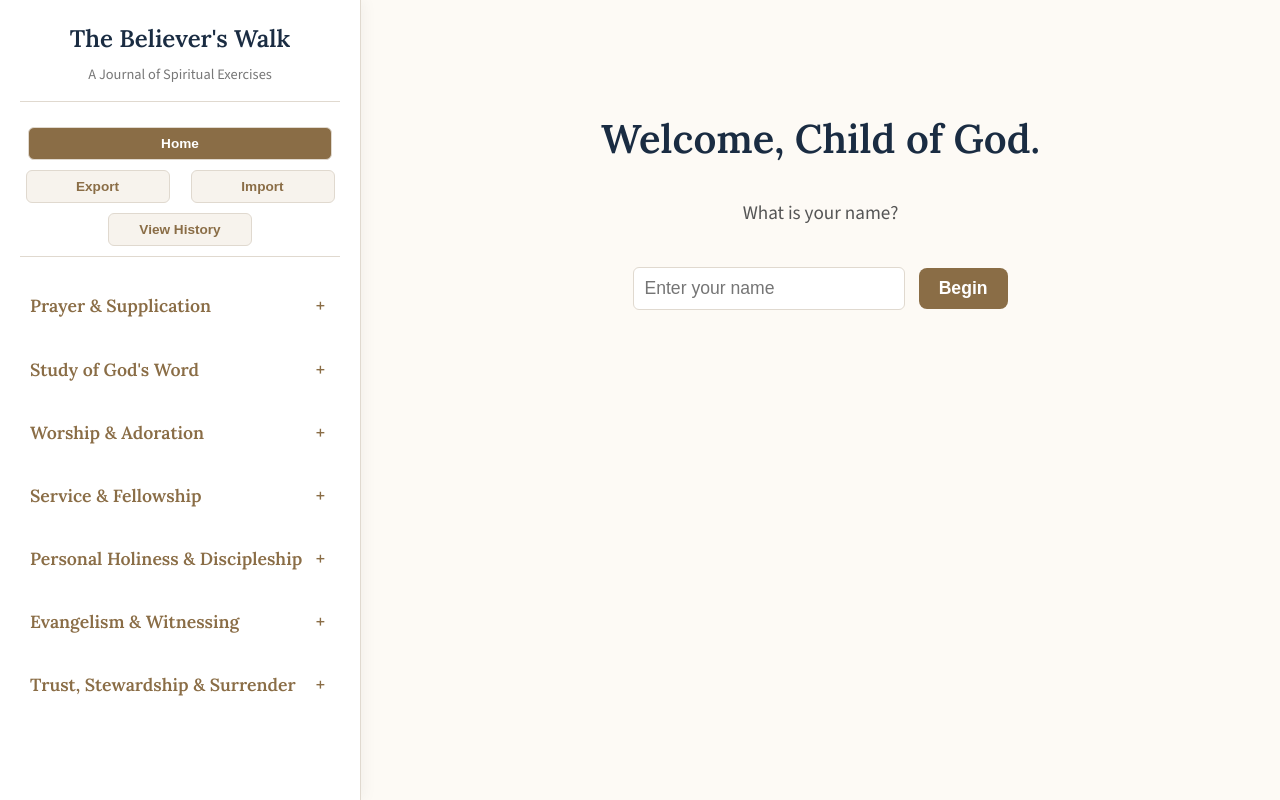
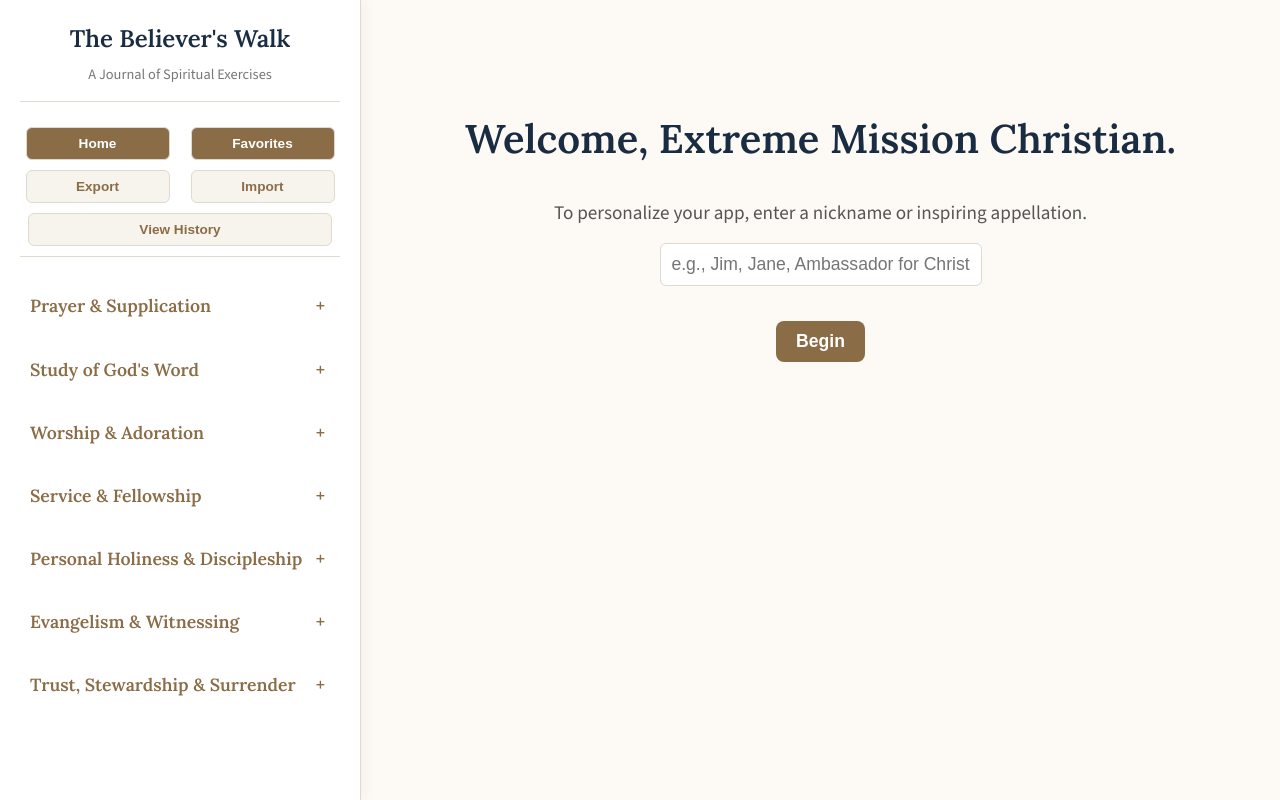
Before and after one commit to extrememission/sewa, a plain HTML site: page index.html in a window 1280 px wide. Drawn offline with nearby package versions, Linux system fonts and the light colour scheme.

Commit message:
Update index.html

```diff
--- a/index.html
+++ b/index.html
@@ -61,8 +61,8 @@
         .data-management-buttons { display: flex; flex-wrap: wrap; justify-content: space-around; gap: 10px; padding: 10px 0; border-bottom: 1px solid var(--border-color); margin-bottom: 10px; }
         .io-button { background: #f7f3ed; border: 1px solid var(--border-color); color: var(--accent-color); padding: 8px 12px; border-radius: 6px; cursor: pointer; font-size: 0.85rem; font-weight: 600; transition: background-color 0.2s; flex-basis: 45%; text-align: center;}
         .io-button:hover { background-color: #f0ebe4; }
-        #home-button { flex-basis: 95%; background-color: var(--accent-color); color: white; }
-        #home-button:hover { background-color: #6d5635; }
+        #home-button, #favorites-button { background-color: var(--accent-color); color: white; }
+        #home-button:hover, #favorites-button:hover { background-color: #6d5635; }
 
 
         #navigation-menu { flex-grow: 1; }
@@ -81,16 +81,26 @@
 
         /* --- Main Content Area --- */
         .main-content { flex-grow: 1; padding: 40px; overflow-y: auto; }
-        .welcome-view, .exercise-view { max-width: 800px; margin: 0 auto; }
+        .welcome-view, .exercise-view, .favorites-view { max-width: 800px; margin: 0 auto; }
 
-        /* Welcome View Styles */
-        .welcome-view { text-align: center; padding-top: 5vh; }
-        .welcome-view h1 { font-size: 2.5rem; }
+        /* Welcome & Favorites View Styles */
+        .welcome-view, .favorites-view { text-align: center; padding-top: 5vh; }
+        .welcome-view h1, .favorites-view h1 { font-size: 2.5rem; }
         .welcome-view p { font-size: 1.2rem; color: #555; }
-        #name-prompt input { font-size: 1.1rem; padding: 10px; border-radius: 6px; border: 1px solid var(--border-color); margin-right: 10px; width: 250px; }
+        #name-prompt { text-align: center; }
+        #name-prompt p { margin-bottom: 15px; }
+        #name-prompt input {
+            display: block;
+            margin: 0 auto 15px auto;
+            font-size: 1.1rem;
+            padding: 10px;
+            border-radius: 6px;
+            border: 1px solid var(--border-color);
+            width: 300px;
+            text-align: center;
+        }
         #name-prompt button { font-size: 1.1rem; padding: 10px 20px; }
         #favorites-section { margin-top: 40px; text-align: left; }
-        #favorites-section h4 { text-align: center; }
         #favorites-list { list-style: none; padding: 0; }
         #favorites-list li { background: white; margin-bottom: 8px; border-radius: 6px; box-shadow: 0 2px 5px var(--shadow-color); }
         #favorites-list a { display: block; padding: 15px; text-decoration: none; color: var(--heading-color); font-weight: 600; transition: background-color 0.2s; border-radius: 6px; }
@@ -161,9 +171,10 @@
 
             <div class="data-management-buttons">
                 <button id="home-button" class="io-button">Home</button>
+                <button id="favorites-button" class="io-button">Favorites</button>
                 <button id="export-button" class="io-button">Export</button>
                 <button id="import-button" class="io-button">Import</button>
-                <button id="history-button" class="io-button">View History</button>
+                <button id="history-button" class="io-button" style="flex-basis: 95%;">View History</button>
                 <input type="file" id="import-file-input" style="display: none;" accept=".json">
             </div>
 
@@ -172,16 +183,18 @@
 
         <main class="main-content" id="main-content">
             <div class="welcome-view" id="welcome-view">
-                <h1 id="welcome-header">Welcome, Child of God.</h1>
+                <h1 id="welcome-header">Welcome, Extreme Mission Christian.</h1>
                 <div id="name-prompt">
-                    <p>What is your name?</p>
-                    <input type="text" id="name-input" placeholder="Enter your name">
+                    <p>To personalize your app, enter a nickname or inspiring appellation.</p>
+                    <input type="text" id="name-input" placeholder="e.g., Jim, Jane, Ambassador for Christ">
                     <button id="name-submit" class="save-button">Begin</button>
                 </div>
                 <p id="welcome-message">Select an exercise from the menu to begin.</p>
+            </div>
 
-                <div id="favorites-section" style="display: none;">
-                    <h4>Your Favorite Exercises</h4>
+            <div class="favorites-view" id="favorites-view" style="display: none;">
+                <h1>Favorite Exercises</h1>
+                <div id="favorites-section">
                     <ul id="favorites-list"></ul>
                 </div>
             </div>
@@ -361,7 +374,7 @@
         const nameInput = getEl('name-input');
         const nameSubmit = getEl('name-submit');
         const welcomeMessage = getEl('welcome-message');
-        const favoritesSection = getEl('favorites-section');
+        const favoritesView = getEl('favorites-view');
         const favoritesList = getEl('favorites-list');
         const exerciseView = getEl('exercise-view');
         const exerciseTitle = getEl('exercise-title');
@@ -376,6 +389,7 @@
         const sidebar = getEl('sidebar');
         const mainContent = getEl('main-content');
         const homeButton = getEl('home-button');
+        const favoritesButton = getEl('favorites-button');
         const exportButton = getEl('export-button');
         const importButton = getEl('import-button');
         const importFileInput = getEl('import-file-input');
@@ -404,11 +418,10 @@
                 namePrompt.style.display = 'none';
                 welcomeMessage.style.display = 'block';
             } else {
-                welcomeHeader.textContent = 'Welcome, Child of God.';
+                welcomeHeader.textContent = 'Welcome, Extreme Mission Christian.';
                 namePrompt.style.display = 'block';
                 welcomeMessage.style.display = 'none';
             }
-            displayFavorites();
         }
 
         function saveName() {
@@ -424,7 +437,6 @@
             favorites = getFavorites();
             favoritesList.innerHTML = '';
             if (favorites.length > 0) {
-                favoritesSection.style.display = 'block';
                 favorites.forEach(id => {
                     const exercise = spiritualExercises.find(ex => ex.id === id);
                     if (exercise) {
@@ -438,7 +450,7 @@
                     }
                 });
             } else {
-                favoritesSection.style.display = 'none';
+                favoritesList.innerHTML = '<li><p>You haven\'t marked any exercises as favorites yet. Click the star icon on an exercise to add it here.</p></li>';
             }
         }
 
@@ -452,7 +464,6 @@
             }
             saveFavorites();
             updateFavoriteStar();
-            displayFavorites();
         }
 
         function updateFavoriteStar() {
@@ -500,9 +511,19 @@
         function showWelcomeScreen() {
             currentExerciseId = null;
             exerciseView.style.display = 'none';
+            favoritesView.style.display = 'none';
             welcomeView.style.display = 'block';
             document.querySelectorAll('.exercise-list-item a').forEach(a => a.classList.remove('active'));
             setupWelcome();
+        }
+
+        function showFavoritesScreen() {
+            currentExerciseId = null;
+            exerciseView.style.display = 'none';
+            welcomeView.style.display = 'none';
+            favoritesView.style.display = 'block';
+            document.querySelectorAll('.exercise-list-item a').forEach(a => a.classList.remove('active'));
+            displayFavorites();
         }
 
         function renderEntryHistory(exerciseId) {
@@ -542,6 +563,7 @@
 
                 updateFavoriteStar();
                 welcomeView.style.display = 'none';
+                favoritesView.style.display = 'none';
                 exerciseView.style.display = 'block';
 
                 document.querySelectorAll('.exercise-list-item a').forEach(a => a.classList.remove('active'));
@@ -730,6 +752,7 @@
         });
 
         homeButton.addEventListener('click', showWelcomeScreen);
+        favoritesButton.addEventListener('click', showFavoritesScreen);
         favoriteStar.addEventListener('click', toggleFavorite);
         saveButton.addEventListener('click', saveEntry);
 
```
